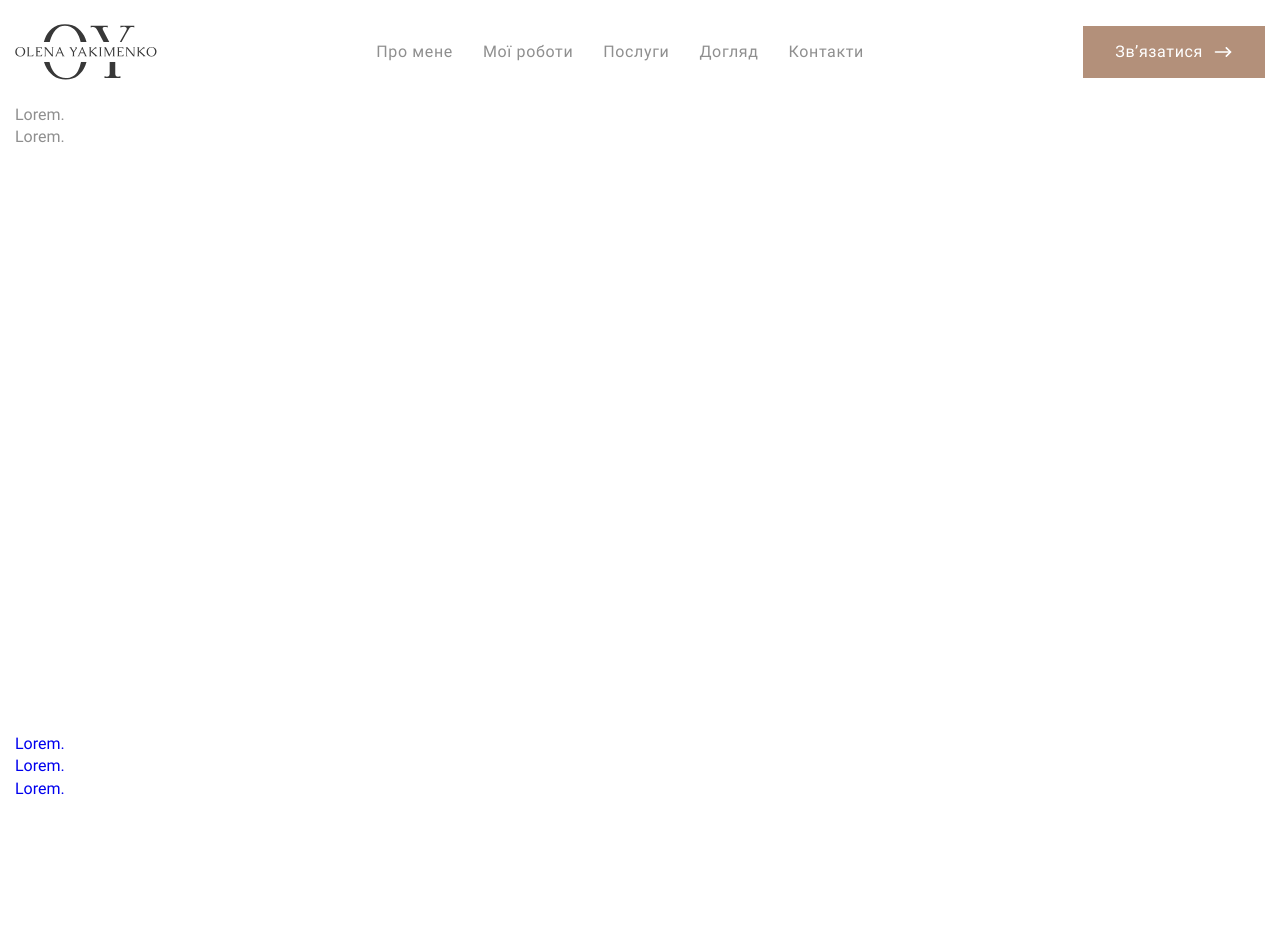
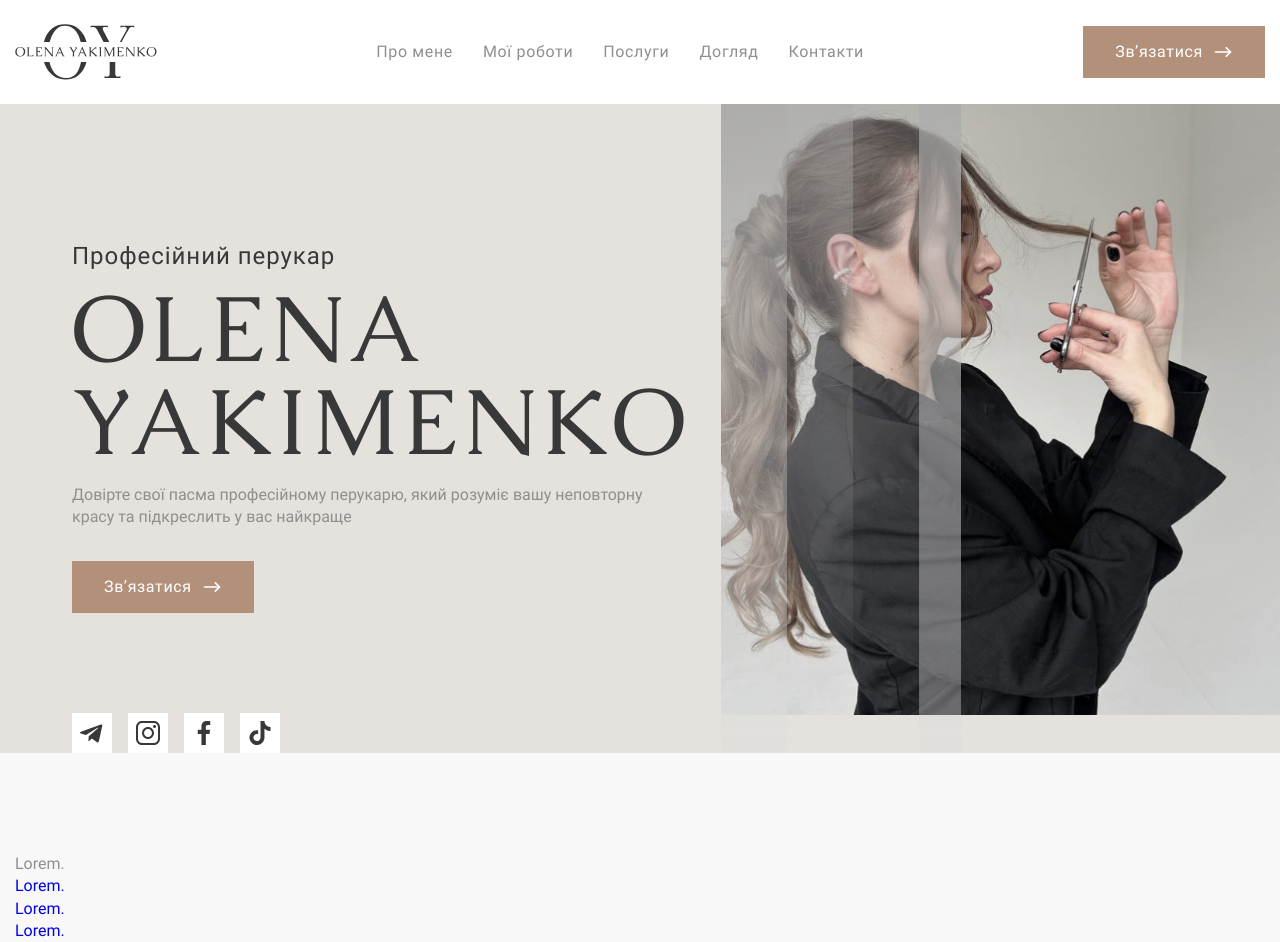
Before and after one commit to kosm-dev/hairstyler, a website: page app/index.html in a window 1280 px wide. Before the commit the page ends 800 px from the top, so only its background shows below. Drawn offline with nearby package versions, Linux system fonts and the light colour scheme; files that its build step writes are made by us from their sources.

Commit message:
added section top

```diff
--- a/app/index.html
+++ b/app/index.html
@@ -58,12 +58,14 @@
           </nav>
 
           <div class="header_links">
+
             <a class="header_link link" href="#">
               Зв’язатися
               <div class="link__arrow">
                 <img src="images/icons/arrow-right.svg" alt="arrow">
               </div>
             </a>
+
           </div>
 
         </div>
@@ -74,10 +76,69 @@
 
     <main class="main">
 
-      <section class="main__section section">
-        <div class="container">
-          <div class="section__inner">
-            Lorem.
+      <section class="main__top top">
+        <div class="top__container">
+          <div class="top__inner">
+
+            <div class="top__content">
+              <div class="top__suptitle">
+                Професійний перукар
+              </div>
+
+              <div class="top__name">
+                Olena
+              </div>
+
+              <div class="top__proff">
+                YAKIMENKo
+              </div>
+
+              <div class="top__text">
+                Довірте свої пасма професійному перукарю, який розуміє вашу неповторну красу та підкреслить у вас
+                найкраще
+              </div>
+
+              <div class="top__links">
+                <a class="top_link link" href="#">
+                  Зв’язатися
+                  <div class="link__arrow">
+                    <img src="images/icons/arrow-right.svg" alt="arrow">
+                  </div>
+                </a>
+              </div>
+
+              <ul class="socials">
+                <li class="socials__item">
+                  <a class="socials__link" href="#">
+                    <img class="socials__icon" src="images/socials/telegram.svg" alt="icon">
+                  </a>
+                </li>
+                <li class="socials__item">
+                  <a class="socials__link" href="#">
+                    <img class="socials__icon" src="images/socials/instagram.svg" alt="icon">
+                  </a>
+                </li>
+                <li class="socials__item">
+                  <a class="socials__link" href="#">
+                    <img class="socials__icon" src="images/socials/facebook.svg" alt="icon">
+                  </a>
+                </li>
+                <li class="socials__item">
+                  <a class="socials__link" href="#">
+                    <img class="socials__icon" src="images/socials/tik-tok.svg" alt="icon">
+                  </a>
+                </li>
+              </ul>
+
+
+
+            </div>
+
+            <div class="top__img">
+              <img src="images/hero.jpg" alt="hero img">
+            </div>
+
+
           </div>
         </div>
       </section>
@@ -89,6 +150,8 @@
           </div>
         </div>
       </section>
+
+
     </main>
 
     <footer class="footer">
--- a/app/scss/_fonts.scss
+++ b/app/scss/_fonts.scss
@@ -5,6 +5,16 @@
   src: local('Caudex-Bold'),
        url('../fonts/Caudex-Bold.woff2') format('woff2'),
        url('../fonts/Caudex-Bold.woff') format('woff');
+  font-display: swap;
+}
+
+@font-face{
+  font-family: 'Caudex-Regular';
+  font-weight: 400;
+  font-style: normal;
+  src: local('Caudex-Regular'),
+       url('../fonts/Caudex-Regular.woff2') format('woff2'),
+       url('../fonts/Caudex-Regular.woff') format('woff');
   font-display: swap;
 }
 
--- a/app/scss/_global.scss
+++ b/app/scss/_global.scss
@@ -8,6 +8,7 @@ body {
   font-size: 16px;
   @extend %roboto-400;
   line-height: 140%;
+  background-color: #F8F8F8;
 }
 
 .lock {
@@ -98,7 +99,7 @@ body {
 }
 
 .link {
-  display: flex;
+  display: inline-flex;
   align-items: center;
   min-height: 52px;
   @extend %roboto-400;
@@ -119,3 +120,22 @@ body {
 .link:active {
   transform: scale(0.95);
 }
+
+
+
+.socials {
+  display: flex;
+  gap: 0 16px;
+  &__item {}
+  &__link {
+    display: flex;
+    justify-content: center;
+    align-items: center;
+    background-color: #fff;
+    padding: 8px;
+  }
+  &__icon {
+    width: 24px;
+    height: 24px;
+  }
+}
--- a/app/scss/_vars.scss
+++ b/app/scss/_vars.scss
@@ -13,11 +13,21 @@ $default-hover: #1a1a1a;
 $accent: #b3907a;
 $accent-hover: #936a51;
 
+
+$gray-180: #383838;
+$wheat-140: #E5E2DD;
+
 // fonts
 %caudex-700 {
   font-family: "Caudex-Bold", sans-serif;
   font-weight: 700;
 }
+
+%caudex-400 {
+  font-family: "Caudex-Regular", sans-serif;
+  font-weight: 400;
+}
+
 
 %montserrat-700 {
   font-family: "Montserrat-Bold", sans-serif;
--- a/app/scss/parts/header/_header.scss
+++ b/app/scss/parts/header/_header.scss
@@ -1,34 +1,22 @@
 .header {
   padding: 24px 0;
+  background-color: #FFF;
   &__inner {
     display: flex;
     justify-content: space-between;
     align-items: center;
-  }
-
-  &_links {
-  }
-  &_link {
-  }
-  &__logo {
-  }
-  &__menu {
   }
 }
 
 .logo {
   max-width: 142px;
   width: 100%;
-  &__img {
-  }
 }
 
 .menu {
   &__list {
     display: flex;
     gap: 30px;
-  }
-  &__list-item {
   }
   &__list-link {
     padding: 18px 0;
--- /dev/null
+++ b/app/scss/parts/top/_top.scss
@@ -0,0 +1,68 @@
+.main {
+  &__top {
+    margin-bottom: 100px;
+  }
+}
+.top {
+  &__container {
+    width: 100%;
+    max-width: 1440px;
+    margin: 0 auto;
+    background: $wheat-140;
+  }
+  &_link {
+  }
+  &__inner {
+    display: flex;
+    justify-content: space-between;
+  }
+  &__content {
+    padding-top: 140px;
+    margin-right: 34px;
+    margin-left: 72px;
+    width: 100%;
+    max-width: 615px;
+  }
+  &__suptitle {
+    margin-bottom: 15px;
+    color: $gray-180;
+    @extend %roboto-400;
+    font-size: 24px;
+    line-height: 100%;
+    letter-spacing: 0.96px;
+  }
+  &__name,
+  &__proff {
+    color: $gray-180;
+    font-size: 93px;
+    @extend %caudex-400;
+    line-height: 100%;
+    letter-spacing: 3.72px;
+    text-transform: uppercase;
+  }
+  &__proff {
+    margin-bottom: 15px;
+  }
+  &__text {
+    margin-bottom: 32px;
+  }
+  &__links {
+    margin-bottom: 100px;
+  }
+  &__img {
+    position: relative;
+    width: 100%;
+    max-width: 720px;
+  }
+  &__img:after{
+    content: '';
+    position: absolute;
+    top: 0;
+    left: 0;
+    z-index: 2;
+    width: 240px;
+    height: 100%;
+    background-image: url('../images/hero-decor.svg');
+    background-size: contain;
+  }
+}
--- a/app/scss/style.scss
+++ b/app/scss/style.scss
@@ -6,5 +6,6 @@
 
 
 @import "parts/header/header";
+@import "parts/top/top";
 
 @import "media";
```
Also changed, not shown: app/fonts/Caudex-Regular.woff (added), app/fonts/Caudex-Regular.woff2 (added).
